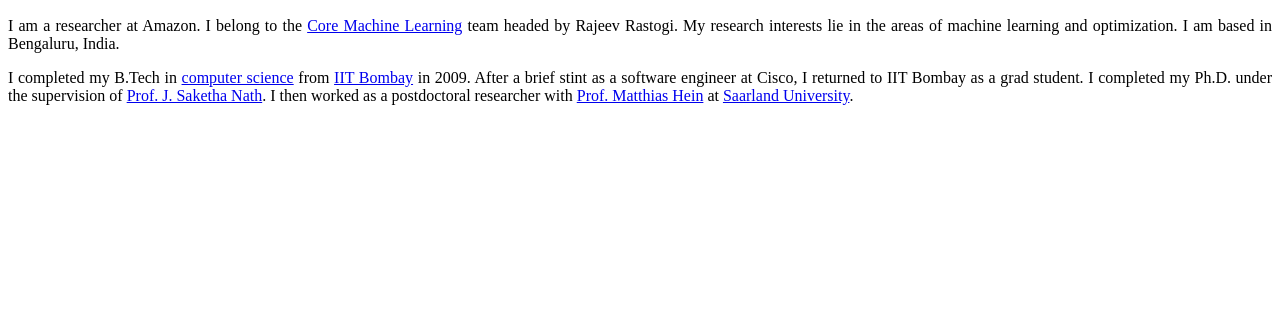
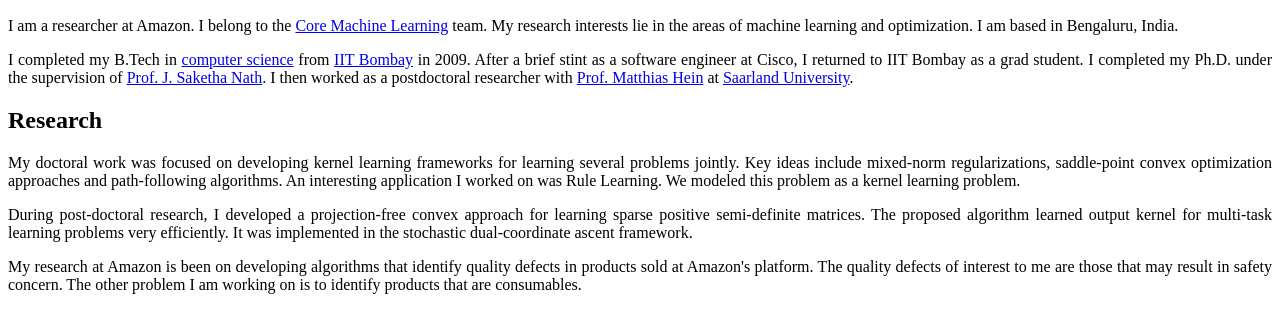
Before and after one commit to pratikjawanpuria/pratikjawanpuria.github.io, a plain HTML site: page index.html in a window 1280 px wide. Shown: the part 137-470 px from the top of the page. Drawn offline with Linux system fonts and the light colour scheme.

Commit message:
Update index.html

```diff
--- a/index.html
+++ b/index.html
@@ -12,11 +12,25 @@ Applied Scientist, Amazon<br>
 </h2>
 
 <p align="justify">
-I am a researcher at Amazon. I belong to the <a href="https://www.amazon.jobs/team/core-machine-learning">Core Machine Learning</a> team headed by Rajeev Rastogi. My research interests lie in the areas of machine learning and optimization. I am based in Bengaluru, India.
+I am a researcher at Amazon. I belong to the <a href="https://www.amazon.jobs/team/core-machine-learning">Core Machine Learning</a> team. My research interests lie in the areas of machine learning and optimization. I am based in Bengaluru, India.
 </p>
 
 <p align="justify">
 I completed my B.Tech in <a href="https://www.cse.iitb.ac.in/">computer science</a> from <a href="http://www.iitb.ac.in">IIT Bombay</a> in 2009. After a brief stint as a software engineer at Cisco, I returned to IIT Bombay as a grad student. I completed my Ph.D. under the supervision of <a href="https://www.cse.iitb.ac.in/~saketh/">Prof. J. Saketha Nath</a>. I then worked as a postdoctoral researcher with <a href="http://www.ml.uni-saarland.de/people/hein.htm">Prof. Matthias Hein</a> at <a href="http://www.cs.uni-saarland.de/">Saarland University</a>.
 </p>
 
+
+<h2>Research  </h2>
+<p align="justify">
+My doctoral work was focused on developing kernel learning frameworks for learning several problems jointly. Key ideas include mixed-norm regularizations, saddle-point convex optimization approaches and path-following algorithms. An interesting application I worked on was Rule Learning. We modeled this problem as a kernel learning problem.
+  </p>
+
+<p align="justify">
+  During post-doctoral research, I developed a projection-free convex approach for learning sparse positive semi-definite matrices. The proposed algorithm learned output kernel for multi-task learning problems very efficiently. It was implemented in the stochastic dual-coordinate ascent framework.
+  </p>
+
+<p align="justify">
+  My research at Amazon is been on developing algorithms that identify quality defects in products sold at Amazon's platform. The quality defects of interest to me are those that may result in safety concern. The other problem I am working on is to identify products that are consumables.
+  </p>
+
 </html>
```
